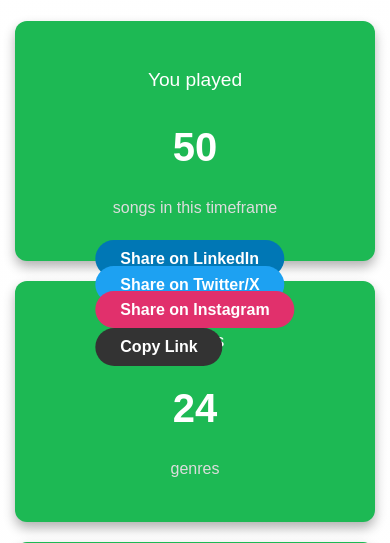
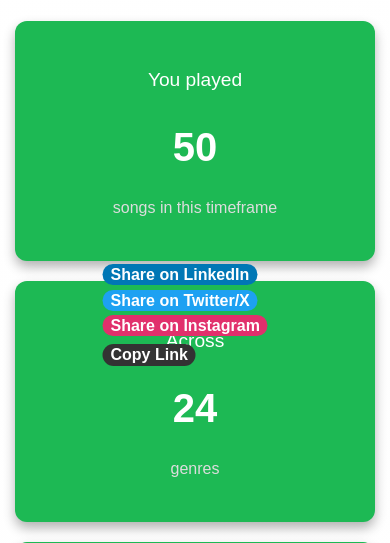
Before and after one commit to AKobir5503/SpotifyWrapped, a Django app: page /wrap/2/ in a window 390 px wide. Shown: the part 453-996 px from the top of the page. Run offline with Django 5.2, Linux system fonts and the light colour scheme; a user stored in the database is signed in; data comes from the database, SQL or seed files in the repository.

Commit message:
wrap details share button fix

```diff
--- a/wrapped/templates/wrap_detail.html
+++ b/wrapped/templates/wrap_detail.html
@@ -225,7 +225,7 @@
         /* Share Buttons */
 
         .share-buttons .share-btn {
-            padding: 10px 25px;
+            padding: 5px 8px;
             border-radius: 30px;
             font-size: 1rem;
             font-weight: bold;
@@ -366,6 +366,10 @@
                 align-items: center;
             }
 
+            .share-buttons .share-btn {
+                padding: 2px 8px;
+            }
+
             .stats-container {
                 grid-template-columns: repeat(auto-fit, minmax(200px, 1fr));
             }
@@ -374,6 +378,10 @@
         @media (max-width: 480px) {
             .stats-container {
                 grid-template-columns: 1fr;
+            }
+
+            .share-buttons .share-btn {
+                padding: 2px 8px;
             }
 
             .wrap-detail-container {
@@ -526,7 +534,8 @@
 <footer>
     <p>
         Made with ❤️ by Team SpotifyWrapped |
-        <a href="https://group35-2340.github.io/CS2340-Portfolio/contact.html" target="_blank" rel="noopener noreferrer">Contact Us</a>
+        <a href="https://group35-2340.github.io/CS2340-Portfolio/contact.html" target="_blank"
+           rel="noopener noreferrer">Contact Us</a>
     </p>
 </footer>
 
```
Also changed, not shown: wrapped/templates/wrap_detail_de.html (+9 -1 lines), wrapped/templates/wrap_detail_es.html (+11 -2 lines).
